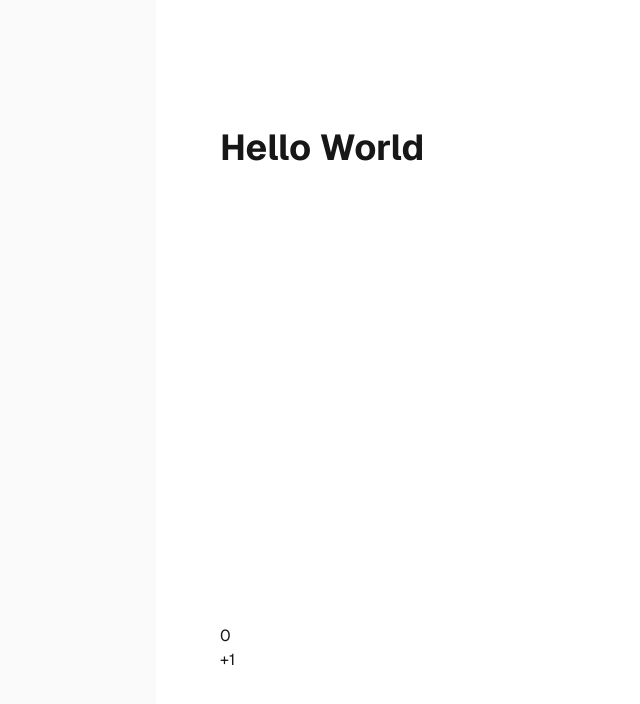
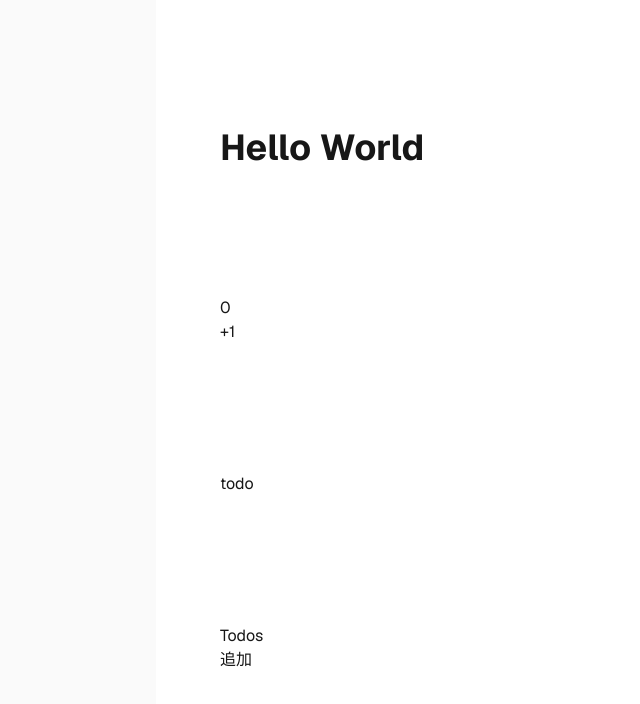
Before and after one commit to gogle184/pnpm_app, a Next.js app: page / in a window 1280 px wide. Shown: the top 704 px of the page, without its empty margins (100-740 px from the left). Built offline with nearby package versions, Linux system fonts and the light colour scheme.

Commit message:
fix: a bit

```diff
--- a/app/page.tsx
+++ b/app/page.tsx
@@ -1,4 +1,5 @@
 import Counts from "@/features/counts/components/counts";
+import Todo from "@/features/counts/components/todo";
 
 export default function Home() {
   return (
@@ -6,6 +7,9 @@ export default function Home() {
       <main className="flex min-h-screen w-full max-w-3xl flex-col items-center justify-between py-32 px-16 bg-white dark:bg-black sm:items-start">
         <h1 className="text-4xl font-bold">Hello World</h1>
         <Counts />
+
+        <h1>todo</h1>
+        <Todo/>
       </main>
     </div>
   );
--- /dev/null
+++ b/features/counts/components/todo.tsx
@@ -0,0 +1,24 @@
+'use client'
+
+import { useState} from 'react'
+
+export default function Todo() {
+    const [items, setItems] = useState<string[]>([])
+    const addItem = () => {
+        setItems([...items, 'new todo'])
+    }
+
+    return (
+        <div>
+            <p>Todos</p>
+            <button onClick={addItem}>追加</button>
+            <ul>
+                {items.map((item, index) => (
+                    <li key={index}>
+                        {item}
+                    </li>
+                ))}
+            </ul>
+        </div>
+    )
+}
```
